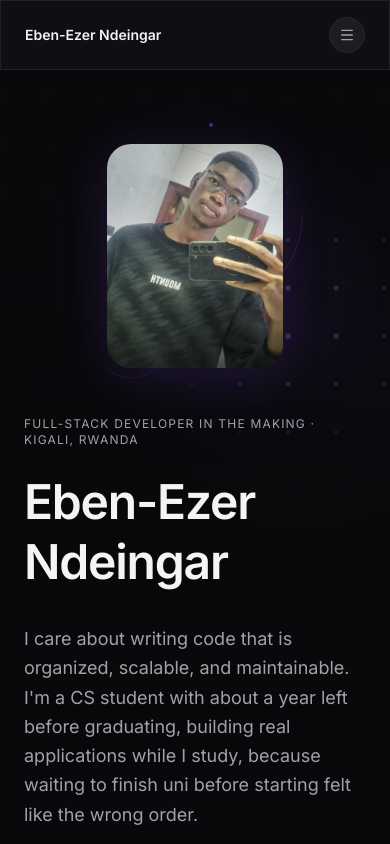
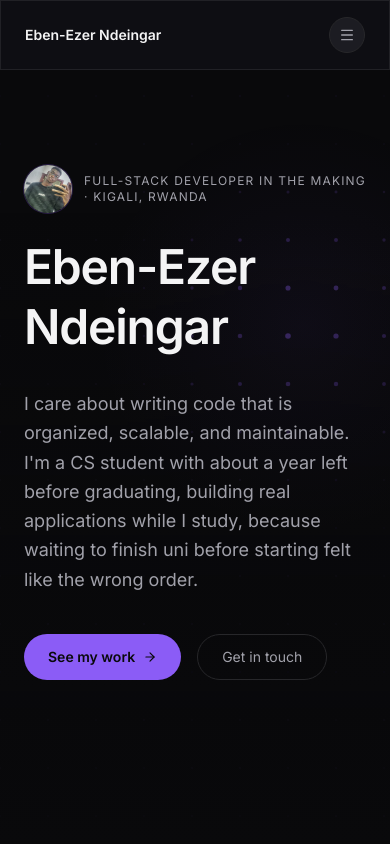
Before and after one commit to Zolender/Z-folio, a React (Vite) app: page / in a window 390 px wide. Shown: the top 844 px of the page. Built offline with nearby package versions, Linux system fonts and the light colour scheme.

Commit message:
feat: enhance Hero component with mobile and desktop variations for tagline display

```diff
--- a/src/components/sections/Hero.tsx
+++ b/src/components/sections/Hero.tsx
@@ -101,7 +101,19 @@ export default function Hero() {
           >
             {/* Text */}
             <div>
-              <p className="text-xs tracking-widest uppercase text-muted mb-6">
+              {/* Mobile — newspaper byline: circular photo + tagline inline */}
+              <div className="flex items-center gap-3 mb-6 md:hidden">
+                <img
+                  src="/me.jpg"
+                  alt="Eben-Ezer Ndeingar"
+                  className="w-12 h-12 rounded-full object-cover object-top ring-1 ring-accent/25 shrink-0"
+                />
+                <p className="text-xs tracking-widest uppercase text-muted">
+                  {hero.tagline}
+                </p>
+              </div>
+              {/* Desktop — tagline alone */}
+              <p className="hidden md:block text-xs tracking-widest uppercase text-muted mb-6">
                 {hero.tagline}
               </p>
               <h1 className="text-5xl md:text-6xl font-semibold tracking-tight text-ink leading-tight mb-8">
@@ -129,9 +141,9 @@ export default function Hero() {
               </div>
             </div>
 
-            {/* Photo column */}
+            {/* Photo column — desktop only */}
             <motion.div
-              className="flex justify-center md:justify-end order-first md:order-last"
+              className="hidden md:flex justify-end"
               initial={reduced ? false : { opacity: 0, x: 30 }}
               animate={{ opacity: 1, x: 0 }}
               transition={{ duration: 0.7, delay: 0.22, ease: [0.22, 1, 0.36, 1] as [number, number, number, number] }}
```
